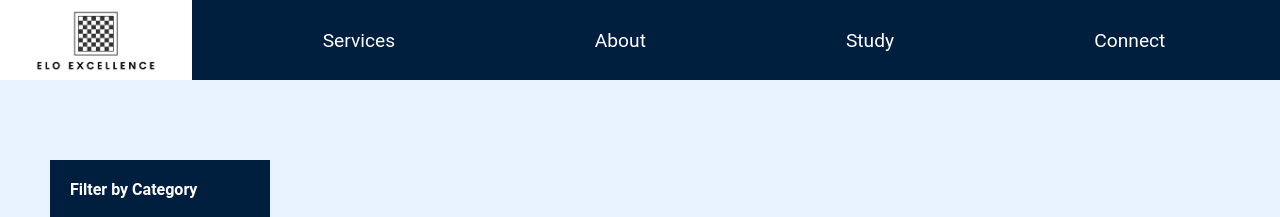
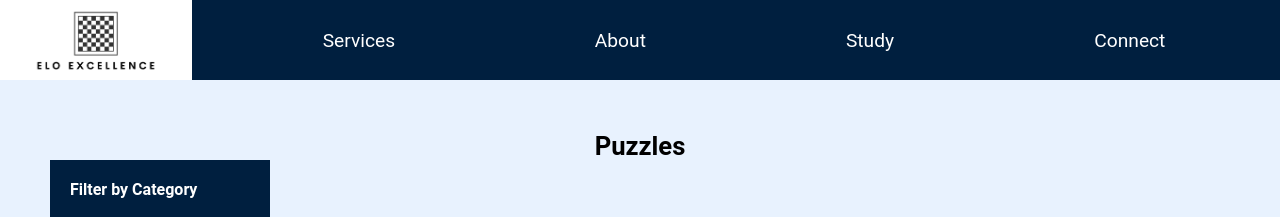
Before and after one commit to James-Hepburn/elo-excellence, a plain HTML site: page puzzles.html in a window 1280 px wide. Shown: the top 217 px of the page. Drawn offline with nearby package versions, Linux system fonts and the light colour scheme.

Commit message:
Update puzzles.html

```diff
--- a/puzzles.html
+++ b/puzzles.html
@@ -123,6 +123,8 @@
 </head>
 <body>
   <div id="root"></div>
+
+  <h3 class="header">Puzzles</h3>
 
   <script src="https://unpkg.com/react@18/umd/react.development.js" crossorigin></script>
   <script src="https://unpkg.com/react-dom@18/umd/react-dom.development.js" crossorigin></script>
```
